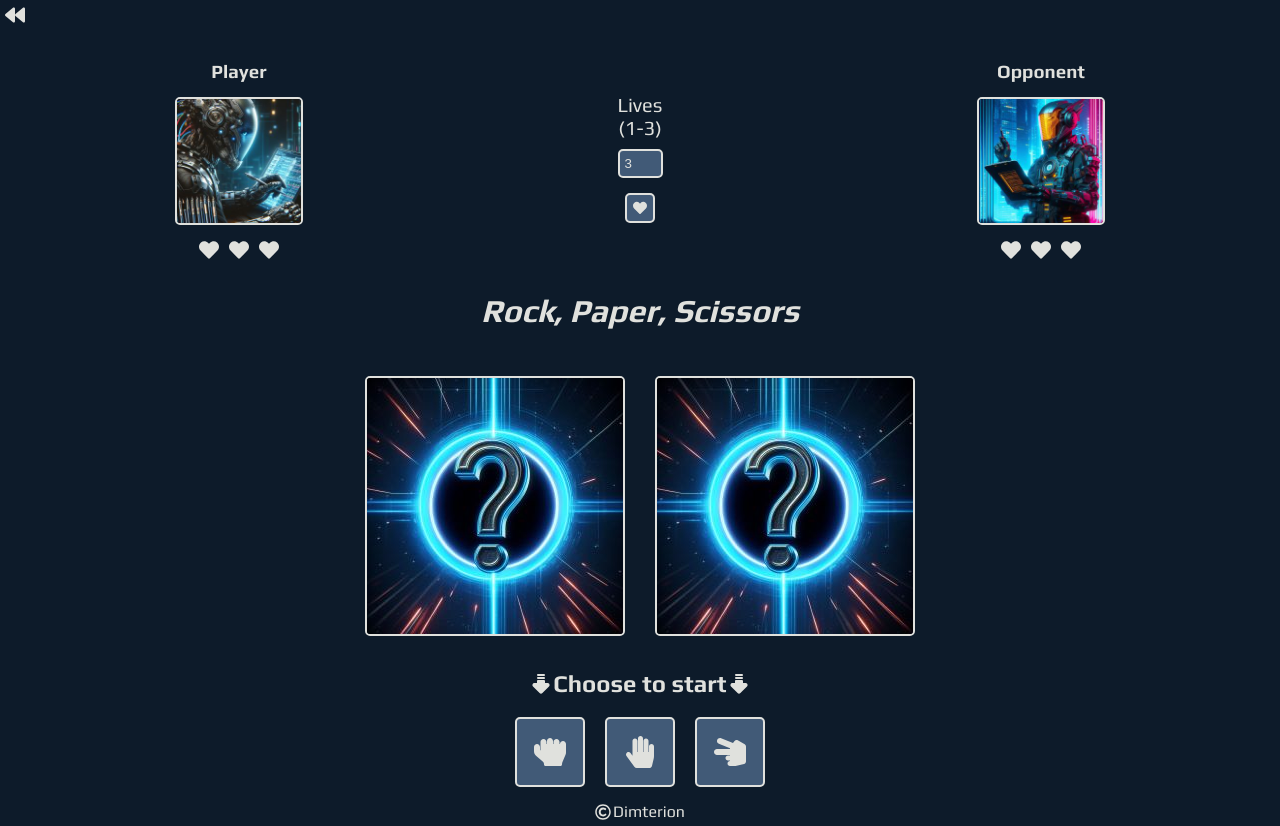
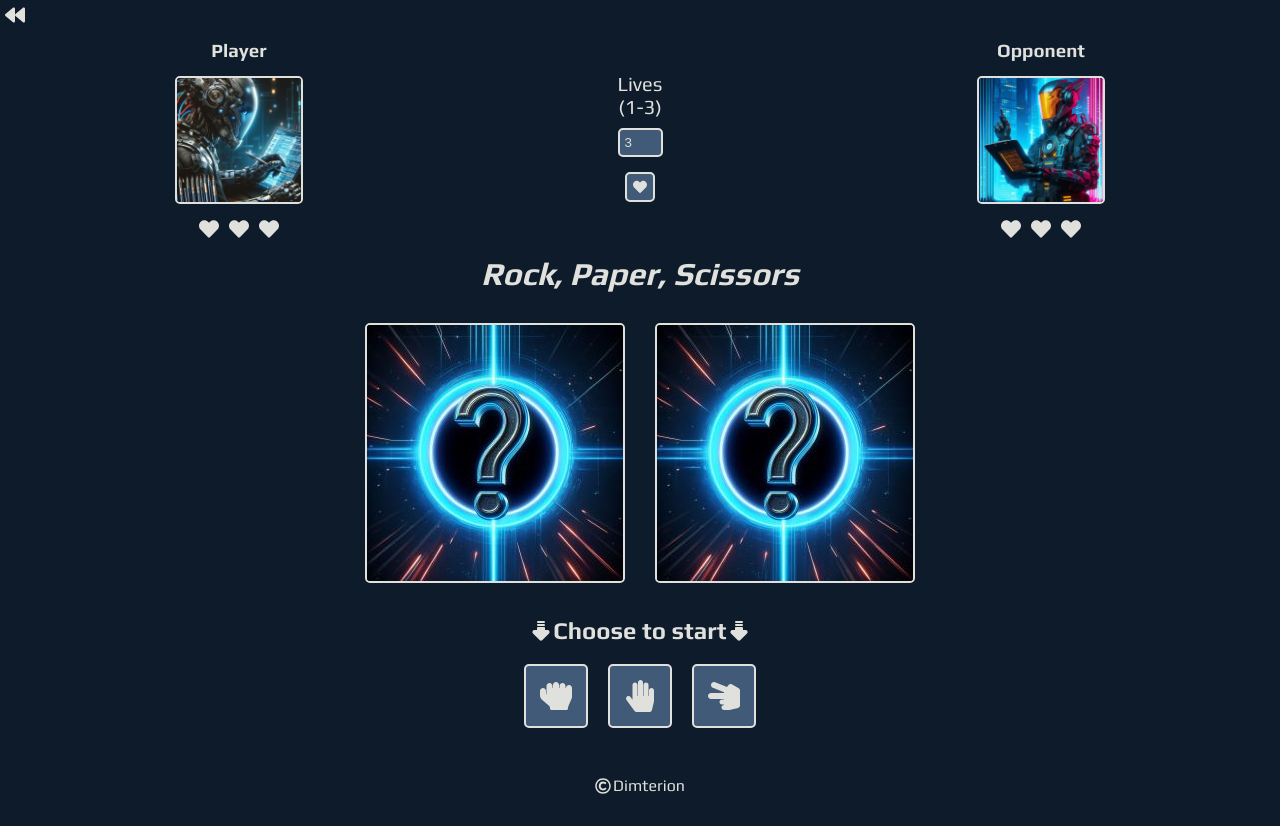
Before and after one commit to Dimterion/Playground, a React (Vite) app: page /rps-game in a window 1280 px wide. After the commit the page ends 800 px from the top, so only its background shows below. Built offline with nearby package versions, Linux system fonts and the light colour scheme.

Commit message:
adjust rpsGame styles for responsiveness

```diff
--- a/src/pages/RPSGame/rpsGame.css
+++ b/src/pages/RPSGame/rpsGame.css
@@ -5,7 +5,6 @@
 }
 
 .rpsGame-section {
-  margin-top: 1rem;
   text-align: center;
   animation: rpsGame-section--appear 1s ease-in-out;
 }
@@ -32,7 +31,7 @@
 
 @media (min-width: 1200px) {
   .rpsGame-playersInfoContainer {
-    margin: 10px 10rem;
+    margin: 5px 10rem;
   }
 }
 
@@ -80,6 +79,13 @@
   border: 2px solid var(--secondary);
   border-radius: 5px;
   margin: 15px;
+}
+
+@media (max-width: 600px), (max-height: 600px) {
+  .rpsGame-winPortrait,
+  .rpsGame-portrait {
+    width: 80px;
+  }
 }
 
 .rpsGame-heartsContainer {
@@ -133,9 +139,15 @@
 }
 
 .rpsGame-heading {
-  margin: 2rem;
+  margin: 1rem;
   font-size: 2rem;
   font-style: italic;
+}
+
+@media (max-width: 600px) {
+  .rpsGame-heading {
+    margin: 2rem;
+  }
 }
 
 .rpsGame-img,
@@ -146,7 +158,7 @@
   margin: 15px;
 }
 
-@media (max-width: 600px) {
+@media (max-width: 600px), (max-height: 600px) {
   .rpsGame-img,
   .rpsGame-imgAnimation {
     max-width: 120px;
@@ -192,7 +204,9 @@
   justify-content: center;
   align-items: center;
   width: 70px;
+  max-width: 2em;
   height: 70px;
+  max-height: 2em;
   border: 2px solid var(--secondary);
   border-radius: 5px;
   margin: 10px;
```
